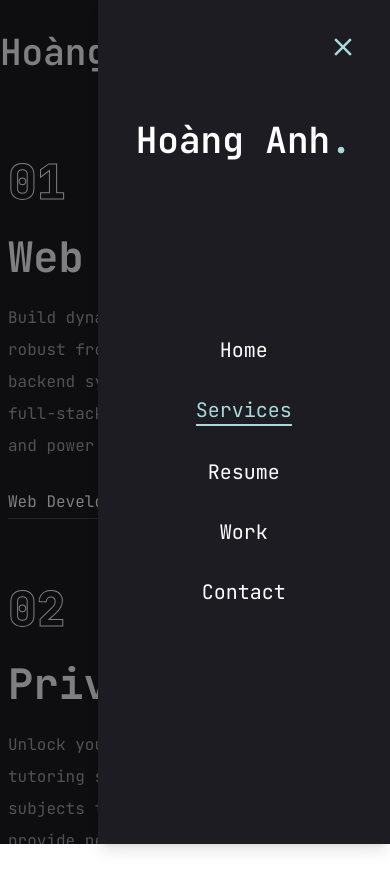
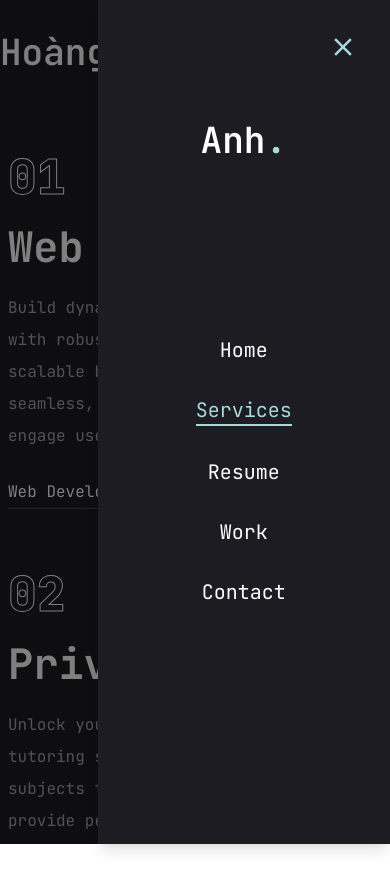
Before and after one commit to nguyennanhcd/Portfolio, a Next.js app: page /services in a window 390 px wide. Both pictures are taken after a click on the button 374 px from the left and 52 px from the top of the page. Shown: the top 890 px of the page. Built offline with nearby package versions, Linux system fonts and the light colour scheme.

Commit message:
fix: done fixing some responsive

```diff
--- a/app/globals.css
+++ b/app/globals.css
@@ -34,6 +34,8 @@
   .clip-path {
     clip-path: circle(50% at 50% 50%);
   }
+
+
 
   .text-outline-hover {
     -webkit-text-stroke: 1px oklch(0.8542 0.0517 199.29);
--- a/app/page.tsx
+++ b/app/page.tsx
@@ -44,7 +44,7 @@ export default async function Home() {
 
   return (
     <section className='h-full xl:-mt-10'>
-      <div className='container mx-auto'>
+      <div className='container mx-auto px-2 xl:px-0'>
         <div className='flex flex-col xl:flex-row items-center justify-between xl:pt-8 xl:pb-4'>
           {/* Text */}
           <div className='text-center xl:text-left order-2 xl:order-none'>
--- a/components/BriefInfo.tsx
+++ b/components/BriefInfo.tsx
@@ -44,7 +44,7 @@ export default function BriefInfo() {
     <motion.section
       initial='hidden'
       whileInView='visible'
-      viewport={{ amount: 0.3, once: false }}
+      viewport={{ amount: 0.3, once: true }}
       variants={sectionVariants}
       className='xl:pt-50 pt-10 xl:pb-50 pb-10'
     >
--- a/components/ContactClient.tsx
+++ b/components/ContactClient.tsx
@@ -23,7 +23,7 @@ const ContactClient = () => {
         }}
         className='py-6 '
       >
-        <div className='container mx-auto'>
+        <div className='container mx-auto  px-2 xl:px-0'>
           <div className='flex flex-col xl:flex-row gap-[30px]'>
             {/* form */}
             <Form />
--- a/components/MobileNav.tsx
+++ b/components/MobileNav.tsx
@@ -16,6 +16,7 @@ type NavProps = { scrolled: boolean }
 const MobileNav = ({ scrolled }: NavProps) => {
   const pathname: string = usePathname()
   return (
+    <div className='container mx-auto px-2 xl:px-0'>
       <Sheet>
         <SheetTitle className='sr-only'></SheetTitle>
         <SheetTrigger className='flex justify-center items-center'>
@@ -29,13 +30,15 @@ const MobileNav = ({ scrolled }: NavProps) => {
           />
         </SheetTrigger>
 
-      <SheetContent className='flex flex-col'>
+        <SheetContent className='flex flex-col '>
           {/*Logo*/}
           <div className='mt-30 mb-40 text-center text-2xl'>
             <Link href='/'>
-            <h1 className='font-semibold text-4xl'>
-              Hoàng Anh
-              <span className='text-accent-default'>.</span>
+              <h1 className='font-semibold text-4xl xl:px-0 px-2'>
+                Anh
+                <span className='text-accent-default'>
+                  .
+                </span>
               </h1>
             </Link>
           </div>
@@ -60,6 +63,7 @@ const MobileNav = ({ scrolled }: NavProps) => {
           </nav>
         </SheetContent>
       </Sheet>
+    </div>
   )
 }
 
--- a/components/ResumeClient.tsx
+++ b/components/ResumeClient.tsx
@@ -40,7 +40,7 @@ const ResumeClient = () => {
         }}
         className='min-h-[80vh] flex items-center justify-center py-12 xl:py-0'
       >
-        <div className='container mx-auto'>
+        <div className='container mx-auto  px-2 xl:px-0'>
           <Tabs
             defaultValue='experience'
             className='flex flex-col xl:flex-row gap-[60px]'
--- a/components/ServicesClient.tsx
+++ b/components/ServicesClient.tsx
@@ -19,8 +19,8 @@ interface Service {
 
 export default function ServicesClient() {
   return (
-    <section className='min-h-[80vh] flex flex-col justify-center py-12 xl:py-0 ml-2'>
-      <div className='container mx-auto'>
+    <section className='min-h-[80vh] flex flex-col justify-center py-12 xl:py-0 '>
+      <div className='container mx-auto px-2 xl:px-0'>
         <LazyMotion features={domAnimation}>
           <motion.div
             initial={{ opacity: 0 }}
@@ -48,13 +48,13 @@ export default function ServicesClient() {
                     <Link
                       aria-label={`View my ${service.title} works`}
                       href={service.href}
-                      className='w-[60px] h-[60px] rounded-full bg-white group-hover:bg-accent-default transition-all duration-500 flex justify-center items-center hover:-rotate-45'
+                      className='lg:w-[60px] lg:h-[60px] w-[50px] h-[50px] rounded-full bg-white group-hover:bg-accent-default transition-all duration-500 flex justify-center items-center hover:-rotate-45 xl:-translate-x-0 -translate-x-3'
                     >
                       <BsArrowDownRight className='text-primary text-2xl' />
                     </Link>
                   </div>
                   {/* Title */}
-                  <h2 className='text-[42px] font-bold leading-none text-white group-hover:text-accent-default transition-all duration-500'>
+                  <h2 className='text-[42px] font-bold leading-none text-white group-hover:text-accent-default transition-all duration-500 '>
                     {service.title}
                   </h2>
                   {/* Description */}
--- a/components/WhyMe.tsx
+++ b/components/WhyMe.tsx
@@ -114,13 +114,13 @@ export default function WhyMe() {
       variants={sectionVariants}
       initial='hidden'
       whileInView='visible'
-      viewport={{ once: false, amount: viewportAmount }}
+      viewport={{ once: true, amount: viewportAmount }}
       style={
         !prefersReducedMotion
           ? { y: parallaxY, willChange: 'transform' }
           : {}
       }
-      className='mb-10 xl:mb-24'
+      className='mt-5 xl:mb-20'
     >
       <div className='bg-accent-default/90 pt-8 pb-12 xl:pt-16 xl:pb-20 xl:px-10 xl:h-[600px]'>
         <div className='container mx-auto px-4'>
--- a/components/WorkClient.tsx
+++ b/components/WorkClient.tsx
@@ -50,7 +50,7 @@ const WorkClient = () => {
         }}
         className='min-h-[80vh] flex flex-col justify-center py-12 xl:py-0 '
       >
-        <div className='container mx-auto'>
+        <div className='container mx-auto  px-2 xl:px-0'>
           <div className='flex flex-col xl:flex-row xl:gap-[30px]'>
             <div className='w-[95%] container mx-auto xl:w-[50%] xl:h-[460px] flex flex-col xl: justify-between order-2 xl:order-none '>
               <div className='flex flex-col gap-[30px] h-[50%'>
```
Lines whose indentation alone changed are shown as unchanged.
